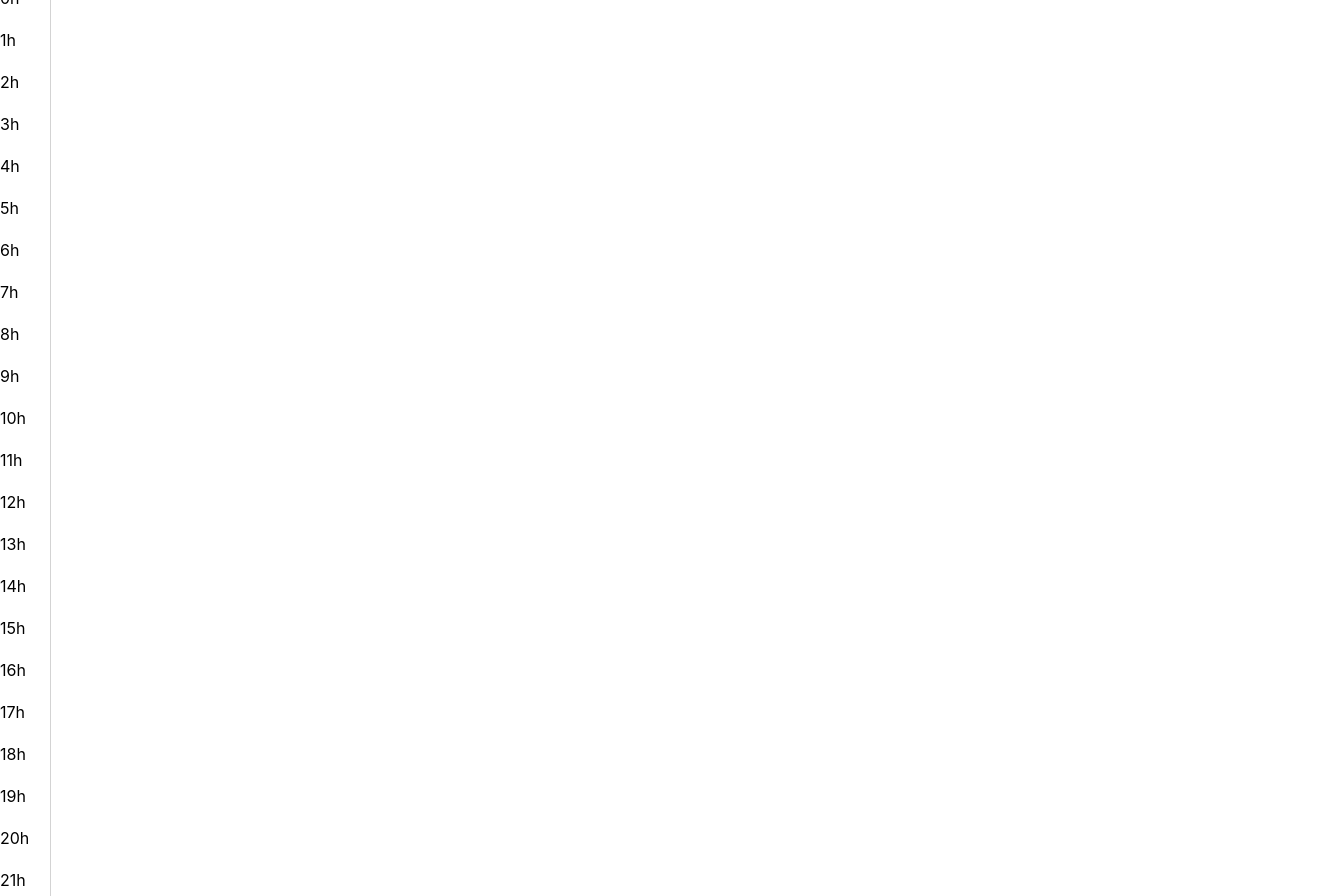
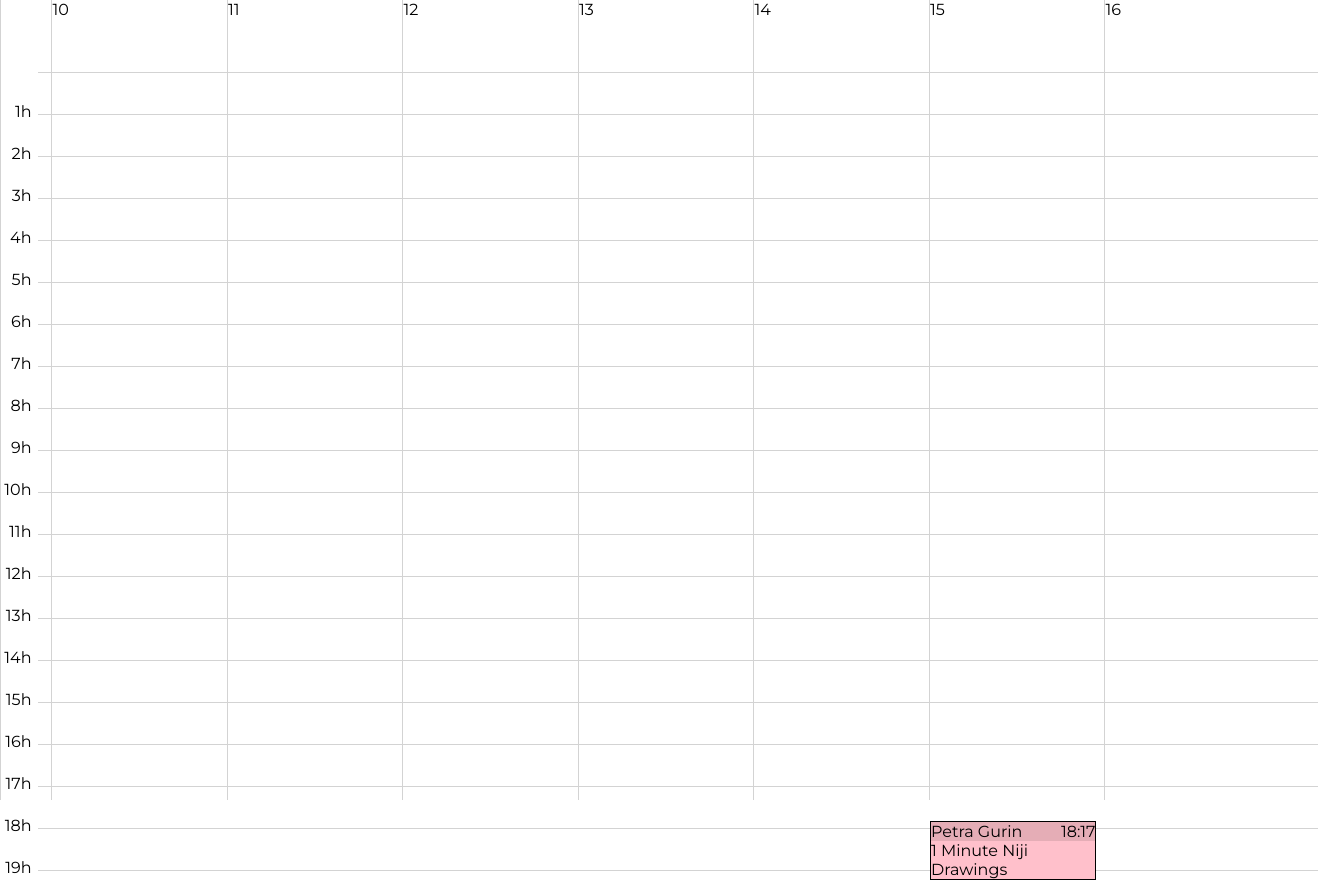
Before and after one commit to tinsoldat/sched, a React (Create React App) app in the folder client/: page / in a window 1280 px wide. Shown: the top 896 px of the page, 1318 px wide, since content can reach past the window. Built offline with nearby package versions, Linux system fonts and the light colour scheme.

Commit message:
grid, time labels

```diff
--- a/client/public/index.html
+++ b/client/public/index.html
@@ -24,6 +24,9 @@
       work correctly both with client-side routing and a non-root public URL.
       Learn how to configure a non-root public URL by running `npm run build`.
     -->
+    <link rel="preconnect" href="https://fonts.googleapis.com">
+    <link rel="preconnect" href="https://fonts.gstatic.com" crossorigin>
+    <link href="https://fonts.googleapis.com/css2?family=Montserrat:wght@400;600&display=swap" rel="stylesheet">
     <title>React App</title>
   </head>
   <body>
--- a/client/src/App.js
+++ b/client/src/App.js
@@ -5,10 +5,19 @@ import { MainPage } from './components/MainPage';
 const schedule = {
   events: [
     {
-      title: '1 Min Niji Drawings',
+      title: '1 Minute Niji Drawings',
       participants: ['Petra Gurin'],
       urls: ['https://www.youtube.com/watch?v=Mp5bwFeD-SA'],
       date: new Date(),
+      type: 'Talking Stream',
+      tags: ['drawing', 'english'],
+      source: 'https://nitter.net/Petra_Gurin/status/1515910817166008321#m'
+    },
+    {
+      title: '1 Minute Niji Drawings',
+      participants: ['Petra Gurin'],
+      urls: ['https://www.youtube.com/watch?v=Mp5bwFeD-SA'],
+      date: new Date(1650631765471),
       type: 'Talking Stream',
       tags: ['drawing', 'english'],
       source: 'https://nitter.net/Petra_Gurin/status/1515910817166008321#m'
--- a/client/src/components/Day.js
+++ b/client/src/components/Day.js
@@ -1,10 +1,8 @@
 import { Event } from "./Event"
 
 export const Day = (props) => {
-  console.log(props);
 
   const events = props.events ?? []
-  console.log(events);
 
   return (
     <div className="day">
--- a/client/src/components/Event.js
+++ b/client/src/components/Event.js
@@ -7,8 +7,8 @@ export const Event = (props) => {
   return (
     <div className="event" style={ { 'top': (date.getHours() * 42 + date.getMinutes() * 0.7) + 'px' } }>
       <div className="time">{('0' + date.getHours()).slice(-2) + ':' + ('0' + date.getMinutes()).slice(-2)}</div>
+      <div className="participants">{participants}</div>
       <div className="title">{title}</div>
-      <div className="participants">{participants}</div>
     </div>
   )
 }
--- a/client/src/components/Hours.js
+++ b/client/src/components/Hours.js
@@ -3,7 +3,7 @@ import React from "react"
 export const Hours = () => {
 
   const hours = []
-  for (let i = 0; i < 24; i++) {
+  for (let i = 1; i < 24; i++) {
     hours.push(
       <div className="hour" key={i}>
         <span className="hour-mark">{i}h</span>
@@ -13,6 +13,8 @@ export const Hours = () => {
 
   return (
     <div className="hours">
+      <div className="corner"></div>
+      <div className="hour"></div>
       {hours}
     </div>
   )
--- a/client/src/components/Week.js
+++ b/client/src/components/Week.js
@@ -15,20 +15,25 @@ export const Week = (props) => {
   }
   weekStart.setDate(weekStart.getDate() - date.getDay() + weekDiff)
 
-  const days = []
+  const days = [], labels = []
   for (let index = 0; index < 7; index++) {
     const day = new Date()
     day.setDate(weekStart.getDate() + index)
     const events = context.events.filter((event) => event.date.getDate() === day.getDate())
     days.push(<Day events={events} date={day} key={day.getDate()}></Day>)
+    labels.push(<div className="weekday-label" key={day.getDate()}><span className="weekday">{day.getDate()}</span></div>)
   }
 
   return (
     <div className="week">
-      {/* <Header></Header> */}
       <Hours></Hours>
-      <div className="columns">
-        {days}
+      <div className="flex-col wide">
+        <div className="weekday-labels">
+          {labels}
+        </div>
+        <div className="days">
+          {days}
+        </div>
       </div>
     </div>
   )
--- a/client/src/index.css
+++ b/client/src/index.css
@@ -1,5 +1,9 @@
 :root {
   --cell-border: lightgray solid 1px;
+}
+
+* {
+  font-family: 'Montserrat', sans-serif;
 }
 
 html {
@@ -22,6 +26,15 @@ code {
 
 .temp { position: absolute; opacity: .3 }
 
+.flex-col {
+  display: flex;
+  flex-direction: column;
+}
+
+.wide {
+  width: 100%;
+}
+
 .main {
   margin: 0 auto;
   /* width: 1540px; */
@@ -31,47 +44,83 @@ code {
 .week {
   position: relative;
   height: 100%;
+  display: flex;
 }
 
-.columns {
-  height: 1008px;
+.week-header {
   display: flex;
   flex-flow: row nowrap;
+  min-height: 72px;
+}
+
+.corner {
+  width: 50px;
+  height: 72px;
+}
+
+.weekday-labels {
+	display: flex;
+	flex-flow: row nowrap;
+	width: 100%;
+  height: 72px;
+}
+
+.weekday-label {
+  border-left: var(--cell-border);
+  width: calc(100% / 7);
+  flex: auto;
+}
+
+.days {
+  display: flex;
+  flex-flow: row nowrap;
+  height: 1008px;
+  width: 100%;
 }
 
 .hours {
-  position: relative;
-  border-right: var(--cell-border);
-  width: 50px;
+  border-left: var(--cell-border);
 }
 
 .hour {
+  height: 42px;
+  text-align: right;
   position: relative;
-  height: 42px;
+}
+
+.hour::after {
+	display: block;
+	width: 100vw;
+	content: ' ';
+	float: right;
+	border-bottom: var(--cell-border);
+	position: absolute;
+	top: 0px;
+	left: 37px;
 }
 
 .hour-mark {
   position: relative;
   top: -12px;
+  margin-right: 20px;
 }
 
 .day {
   display: block;
-  border-right: var(--cell-border);
-  max-width: calc(100% / 7);
-  min-width: 180px;
+  border-left: var(--cell-border);
+  width: calc(100% / 7);
   min-height: 24em;
   flex: auto;
 }
 
 .event {
   position: relative;
-  width: 100%;
   background: pink;
   border: solid black 1px;
+  margin-right: 8px;
 }
 
-.title {
+.participants {
   background: rgba(0,0,0,.1);
 }
 
```
